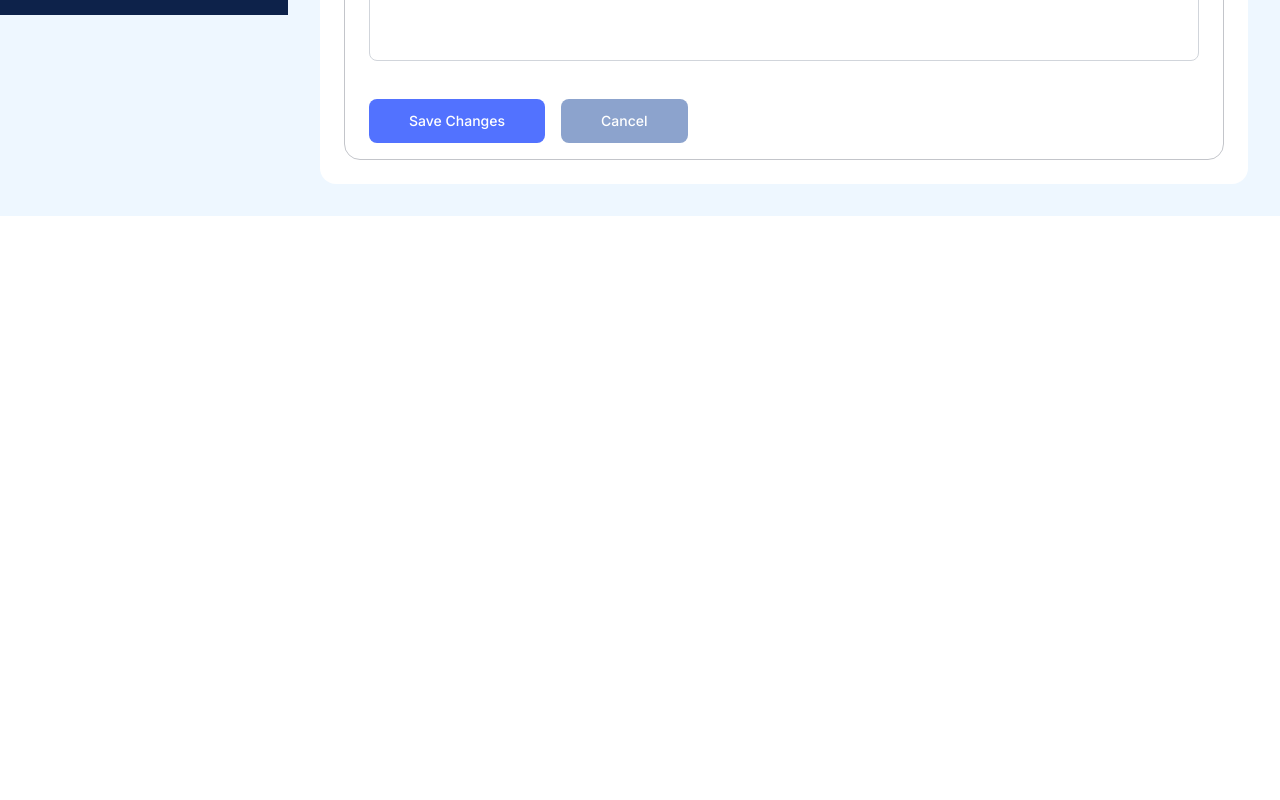
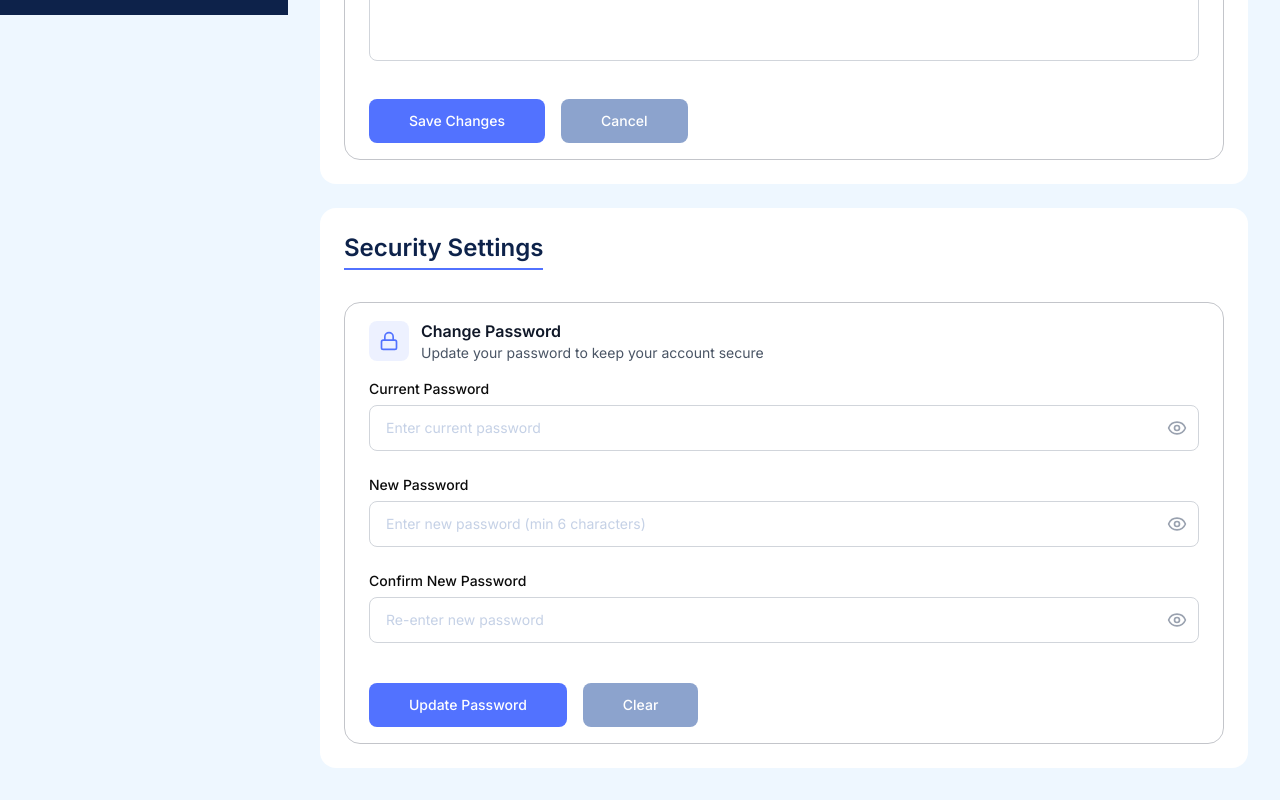
Before and after one commit to rahulfordev/Todo-Web-Application, a Next.js app: page /profile in a window 1280 px wide. Shown: the part 785-1585 px from the top of the page. Before the commit the page ends 1001 px from the top, so only its background shows below. Built offline with nearby package versions, Linux system fonts and the light colour scheme; no server answers.

Commit message:
added pagination component and password change feature

```diff
--- a/src/app/(dashboard)/profile/page.tsx
+++ b/src/app/(dashboard)/profile/page.tsx
@@ -6,7 +6,7 @@ import { Input } from "@/components/ui/Input";
 import { Button } from "@/components/ui/Button";
 import { authApi } from "@/lib/api/auth";
 import { User } from "@/types/auth";
-import { Camera, Upload, Calendar } from "lucide-react";
+import { Camera, Upload, Lock } from "lucide-react";
 
 export default function ProfilePage() {
   const [user, setUser] = useState<User | null>(null);
@@ -24,6 +24,14 @@ export default function ProfilePage() {
     birthday: "",
     bio: "",
   });
+
+  // Password change state
+  const [passwordData, setPasswordData] = useState({
+    old_password: "",
+    new_password: "",
+    confirm_password: "",
+  });
+  const [passwordLoading, setPasswordLoading] = useState(false);
 
   useEffect(() => {
     fetchProfile();
@@ -103,8 +111,52 @@ export default function ProfilePage() {
     }
   };
 
+  // Password change handlers
+  const handlePasswordChange = (e: React.ChangeEvent<HTMLInputElement>) => {
+    setPasswordData({
+      ...passwordData,
+      [e.target.name]: e.target.value,
+    });
+  };
+
+  const handlePasswordSubmit = async (e: React.FormEvent) => {
+    e.preventDefault();
+
+    // Validation
+    if (passwordData.new_password.length < 6) {
+      toast.error("New password must be at least 6 characters");
+      return;
+    }
+
+    if (passwordData.new_password !== passwordData.confirm_password) {
+      toast.error("Passwords do not match");
+      return;
+    }
+
+    setPasswordLoading(true);
+    try {
+      await authApi.changePassword(
+        passwordData.old_password,
+        passwordData.new_password
+      );
+      toast.success("Password updated successfully!");
+
+      // Clear form
+      setPasswordData({
+        old_password: "",
+        new_password: "",
+        confirm_password: "",
+      });
+    } catch (error: any) {
+      toast.error(error.response?.data?.detail || "Failed to change password");
+    } finally {
+      setPasswordLoading(false);
+    }
+  };
+
   return (
-    <div className="mx-auto">
+    <div className="mx-auto space-y-6">
+      {/* Account Information Section */}
       <div className="bg-white rounded-2xl p-6">
         <h3 className="text-2xl font-semibold text-background-dark border-b-2 border-primary pb-1 inline-block mb-8">
           Account Information
@@ -154,7 +206,7 @@ export default function ProfilePage() {
           </div>
         </div>
 
-        {/* Form */}
+        {/* Profile Form */}
         <form
           onSubmit={handleSubmit}
           className="space-y-2 border border-[#A1A3ABA1] rounded-2xl py-4 px-6"
@@ -254,6 +306,88 @@ export default function ProfilePage() {
           </div>
         </form>
       </div>
+
+      {/* Change Password Section */}
+      <div className="bg-white rounded-2xl p-6">
+        <h3 className="text-2xl font-semibold text-background-dark border-b-2 border-primary pb-1 inline-block mb-8">
+          Security Settings
+        </h3>
+
+        <form
+          onSubmit={handlePasswordSubmit}
+          className="space-y-6 border border-[#A1A3ABA1] rounded-2xl py-4 px-6"
+        >
+          <div className="flex items-center gap-3 mb-4">
+            <div className="p-2.5 bg-primary/10 rounded-lg">
+              <Lock className="text-primary" size={20} />
+            </div>
+            <div>
+              <h4 className="font-semibold text-gray-900">Change Password</h4>
+              <p className="text-sm text-gray-600">
+                Update your password to keep your account secure
+              </p>
+            </div>
+          </div>
+
+          <Input
+            label="Current Password"
+            type="password"
+            name="old_password"
+            value={passwordData.old_password}
+            onChange={handlePasswordChange}
+            placeholder="Enter current password"
+            required
+          />
+
+          <Input
+            label="New Password"
+            type="password"
+            name="new_password"
+            value={passwordData.new_password}
+            onChange={handlePasswordChange}
+            placeholder="Enter new password (min 6 characters)"
+            required
+          />
+
+          <Input
+            label="Confirm New Password"
+            type="password"
+            name="confirm_password"
+            value={passwordData.confirm_password}
+            onChange={handlePasswordChange}
+            placeholder="Re-enter new password"
+            required
+          />
+
+          {/* Action Buttons */}
+          <div className="flex items-center gap-4 pt-4">
+            <Button
+              type="submit"
+              variant="primary"
+              loading={passwordLoading}
+              size="lg"
+              className="px-10 text-sm"
+            >
+              Update Password
+            </Button>
+            <Button
+              type="button"
+              variant="outline"
+              onClick={() =>
+                setPasswordData({
+                  old_password: "",
+                  new_password: "",
+                  confirm_password: "",
+                })
+              }
+              size="lg"
+              className="px-10 text-sm"
+            >
+              Clear
+            </Button>
+          </div>
+        </form>
+      </div>
     </div>
   );
 }
--- /dev/null
+++ b/src/components/ui/Pagination.tsx
@@ -0,0 +1,68 @@
+import React from "react";
+import { ChevronLeft, ChevronRight } from "lucide-react";
+
+interface PaginationProps {
+  currentPage: number;
+  totalPages: number;
+  onPageChange: (page: number) => void;
+  hasNext: boolean;
+  hasPrevious: boolean;
+  totalCount: number;
+  items?: number;
+}
+
+export const Pagination: React.FC<PaginationProps> = ({
+  currentPage,
+  onPageChange,
+  hasNext,
+  hasPrevious,
+}) => {
+  return (
+    <div className="flex items-center justify-between bg-white sm:bg-transparent px-4 py-4 rounded-b-xl">
+      <div className="flex flex-1 items-center justify-between sm:hidden">
+        <button
+          onClick={() => onPageChange(currentPage - 1)}
+          disabled={!hasPrevious}
+          className="relative inline-flex items-center rounded-md border border-gray-300 bg-white px-4 py-2 text-sm font-medium text-gray-700 hover:bg-gray-50 disabled:opacity-50 disabled:cursor-not-allowed"
+        >
+          Previous
+        </button>
+
+        <button
+          onClick={() => onPageChange(currentPage + 1)}
+          disabled={!hasNext}
+          className="relative ml-3 inline-flex items-center rounded-md border border-gray-300 bg-white px-4 py-2 text-sm font-medium text-gray-700 hover:bg-gray-50 disabled:opacity-50 disabled:cursor-not-allowed"
+        >
+          Next
+        </button>
+      </div>
+
+      <div className="hidden sm:flex sm:flex-1 sm:items-center sm:justify-end">
+        <div>
+          <nav
+            className="isolate inline-flex -space-x-px rounded-lg shadow-sm"
+            aria-label="Pagination"
+          >
+            <button
+              onClick={() => onPageChange(currentPage - 1)}
+              disabled={!hasPrevious}
+              className="relative inline-flex items-center rounded-l-lg px-2 py-2 text-primary ring-1 ring-inset ring-gray-300 hover:bg-gray-50 focus:z-20 focus:outline-offset-0 disabled:opacity-50 disabled:cursor-not-allowed"
+            >
+              <span className="sr-only">Previous</span>
+              <ChevronLeft className="h-5 w-5" aria-hidden="true" />
+            </button>
+
+            <button
+              onClick={() => onPageChange(currentPage + 1)}
+              disabled={!hasNext}
+              className="relative inline-flex items-center rounded-r-lg px-2 py-2 text-primary ring-1 ring-inset ring-gray-300 hover:bg-gray-50 focus:z-20 focus:outline-offset-0 disabled:opacity-50 disabled:cursor-not-allowed"
+            >
+              <span className="sr-only">Next</span>
+              <ChevronRight className="h-5 w-5" aria-hidden="true" />
+            </button>
+          </nav>
+        </div>
+      </div>
+    </div>
+  );
+};
--- a/src/lib/api/todos.ts
+++ b/src/lib/api/todos.ts
@@ -8,26 +8,25 @@ import {
 } from "@/types/todo";
 
 export const todosApi = {
-  // Get all todos with optional filters
-  getTodos: async (filters?: TodoFilters): Promise<TodosResponse> => {
+  getTodos: async (filters?: TodoFilters & { page?: number }): Promise<TodosResponse> => {
     const params = new URLSearchParams();
 
-    // Add is_completed filter
+    if (filters?.page) {
+      params.append("page", String(filters.page));
+    }
+
     if (filters?.is_completed !== undefined) {
       params.append("is_completed", String(filters.is_completed));
     }
 
-    // Add priority filter
     if (filters?.priority) {
       params.append("priority", filters.priority);
     }
 
-    // Add todo_date filter
     if (filters?.todo_date) {
       params.append("todo_date", filters.todo_date);
     }
 
-    // Add search filter
     if (filters?.search && filters.search.trim() !== "") {
       params.append("search", filters.search.trim());
     }
```
Also changed, not shown: src/app/(dashboard)/todos/page.tsx (+51 -13 lines), src/components/todos/DraggableTodoCard.tsx (+20 -23 lines), public/images/delete.svg (added), public/images/edit.svg (added).
